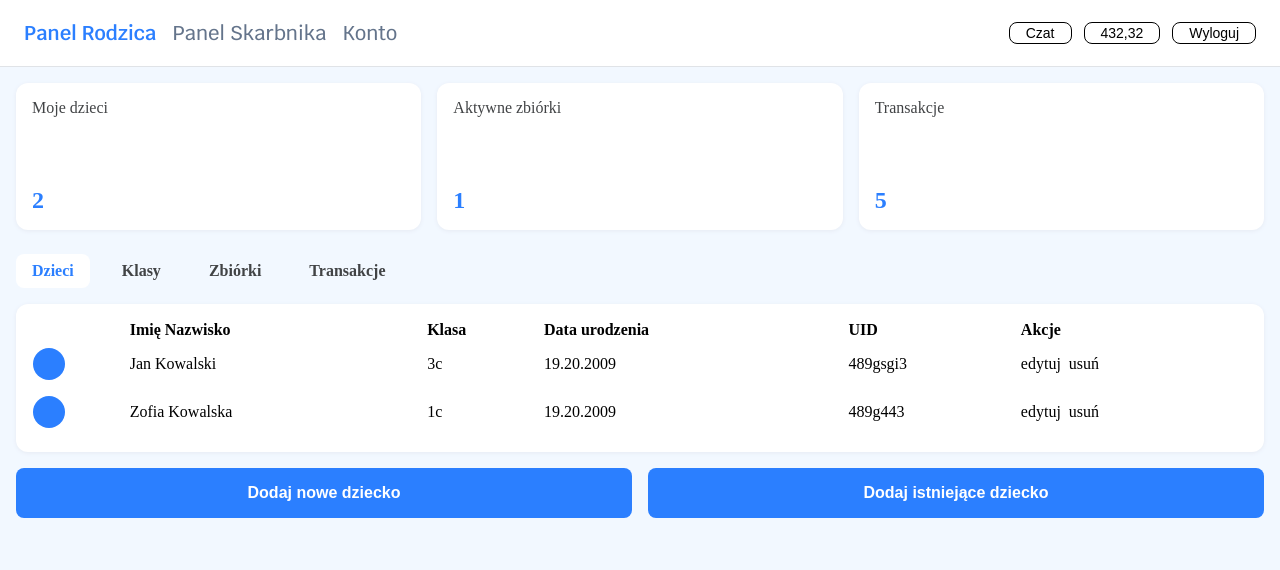
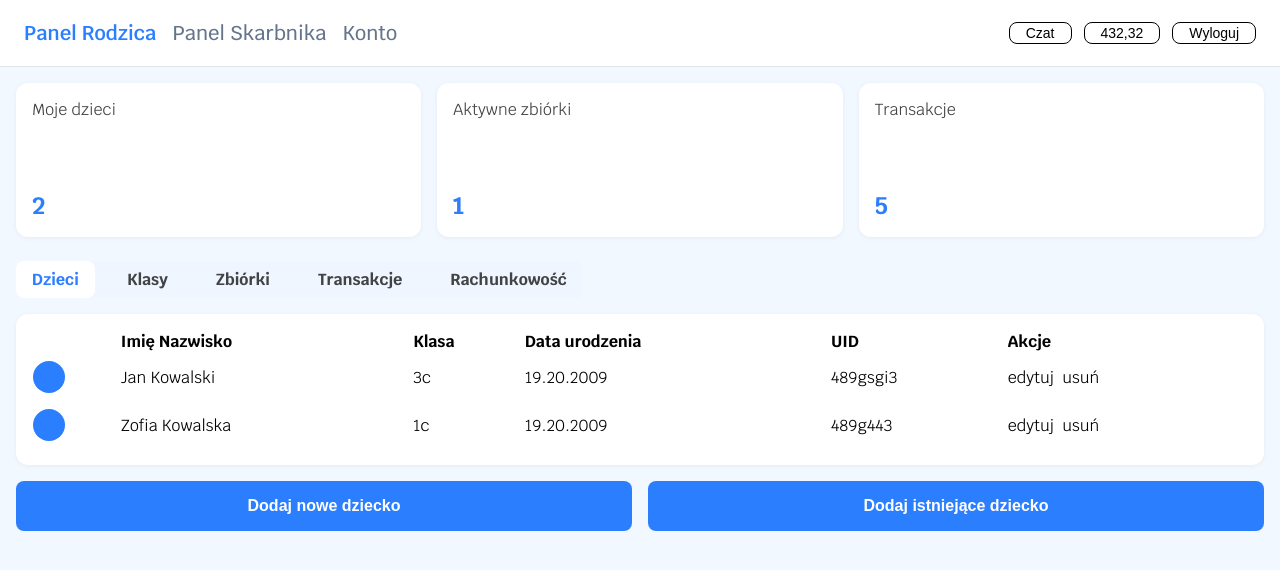
Before and after one commit to MichalColautti/SchoolMoney-frontend, a React (Create React App) app: page /auth in a window 1280 px wide. Both pictures are taken after typing "name@example.com", "Sample123" into the empty fields and a click on the button "Zaloguj się". Shown: the top 570 px of the page. Built offline with nearby package versions, Linux system fonts and the light colour scheme.

Commit message:
Changed style

```diff
--- a/src/components/ChildrenTable.jsx
+++ b/src/components/ChildrenTable.jsx
@@ -1,4 +1,5 @@
 const ChildrenTable = ({ kids }) => (
+  <div>
     <div style={styles.container}>
       <table style={styles.tableConatiner}>
         <thead>
@@ -22,13 +23,22 @@ const ChildrenTable = ({ kids }) => (
               <td>{child.dateOfBirth}</td>
               <td>{child.uid}</td>
               <td>
-              <span style={{ cursor: "pointer", marginRight: 8 }}>edytuj</span>
+                <span style={{ cursor: "pointer", marginRight: 8 }}>
+                  edytuj
+                </span>
                 <span style={{ cursor: "pointer" }}>usuń</span>
               </td>
             </tr>
           ))}
         </tbody>
       </table>
+    </div>
+
+    {/* Action buttons */}
+    <div style={styles.actionButtons}>
+      <button style={styles.button}>Dodaj nowe dziecko</button>
+      <button style={styles.button}>Dodaj istniejące dziecko</button>
+    </div>
   </div>
 );
 
@@ -44,11 +54,26 @@ const styles = {
     width: 32,
     height: 32,
     borderRadius: "50%",
-    background: "#2b7fff"
+    background: "#2b7fff",
   },
   tableConatiner: {
     width: "100%",
-    borderCollapse: "collapse"
+    borderCollapse: "collapse",
+  },
+  actionButtons: {
+    display: "flex",
+    gap: "16px",
+  },
+  button: {
+    flex: 1,
+    background: "#2B7FFF",
+    color: "#fff",
+    fontWeight: "bold",
+    border: "none",
+    padding: "16px 0",
+    borderRadius: 8,
+    fontSize: 16,
+    cursor: "pointer",
   },
 };
 
--- a/src/components/Header.jsx
+++ b/src/components/Header.jsx
@@ -29,7 +29,9 @@ const Header = () => {
       <div style={styles.right}>
         <button style={styles.button}>Czat</button>
         <button style={styles.button}>432,32</button>
-        <button style={styles.button} onClick={logout}>Wyloguj</button>
+        <button style={styles.button} onClick={logout}>
+          Wyloguj
+        </button>
       </div>
     </div>
   );
--- a/src/pages/Parent.jsx
+++ b/src/pages/Parent.jsx
@@ -22,7 +22,6 @@ const Parent = () => {
     <>
       <Header balance={432.32} />
       <div style={styles.container}>
-
         {/* Stats */}
         <div style={{ display: "flex", gap: "16px", marginBottom: "24px" }}>
           <Panel title="Moje dzieci" value="2" />
@@ -31,23 +30,16 @@ const Parent = () => {
         </div>
 
         {/* Nav */}
-        <nav
-          style={styles.nav}
-        >
+        <nav style={styles.nav}>
           <span style={styles.navTabActive}>Dzieci</span>
           <span style={styles.navTab}>Klasy</span>
           <span style={styles.navTab}>Zbiórki</span>
           <span style={styles.navTab}>Transakcje</span>
+          <span style={styles.navTab}>Rachunkowość</span>
         </nav>
 
         {/* Kids table */}
         <ChildrenTable kids={kidsData} />
-
-        {/* Action buttons */}
-        <div style={styles.actionButtons}>
-          <button style={styles.button}>Dodaj nowe dziecko</button>
-          <button style={styles.button}>Dodaj istniejące dziecko</button>
-        </div>
       </div>
     </>
   );
@@ -58,6 +50,7 @@ const styles = {
     background: "#F2F8FF",
     minHeight: "100vh",
     padding: "16px",
+    fontFamily: "'Krub', sans-serif",
   },
   tableContainer: {
     background: "#fff",
@@ -66,15 +59,14 @@ const styles = {
     marginBottom: "16px",
     boxShadow: "0 1px 4px #e6eaf3",
   },
-  actionButtons: {
-    display: "flex",
-    gap: "16px",
-  },
   nav: {
     display: "flex",
     gap: "16px",
     marginBottom: "16px",
     fontWeight: "bold",
+    background: "#EFF6FF",
+    width: "fit-content",
+    borderRadius: 8,
   },
   navTab: {
     padding: "8px 16px",
@@ -90,17 +82,6 @@ const styles = {
     color: "#2B7FFF",
     cursor: "pointer",
   },
-  button: {
-    flex: 1,
-    background: "#2B7FFF",
-    color: "#fff",
-    fontWeight: "bold",
-    border: "none",
-    padding: "16px 0",
-    borderRadius: 8,
-    fontSize: 16,
-    cursor: "pointer",
-  },
 };
 
 export default Parent;
```
Lines whose indentation alone changed are shown as unchanged.
